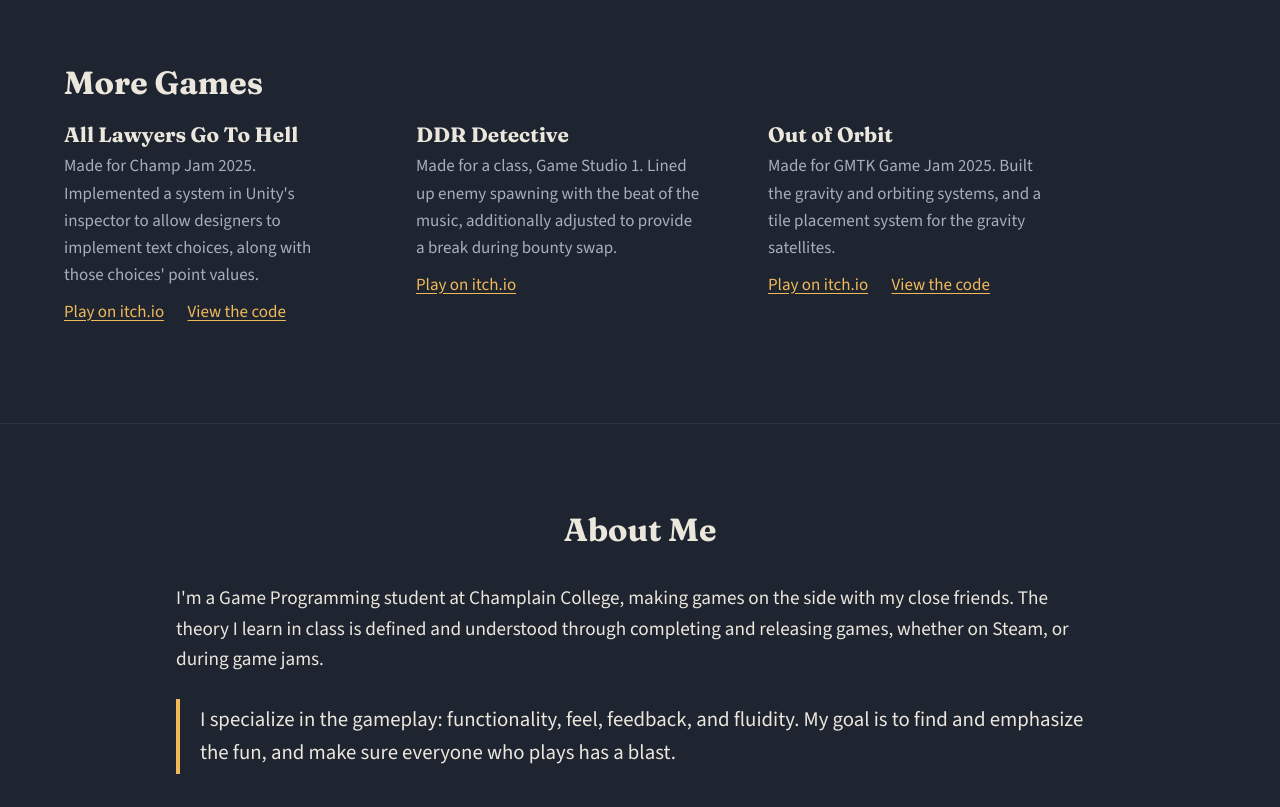
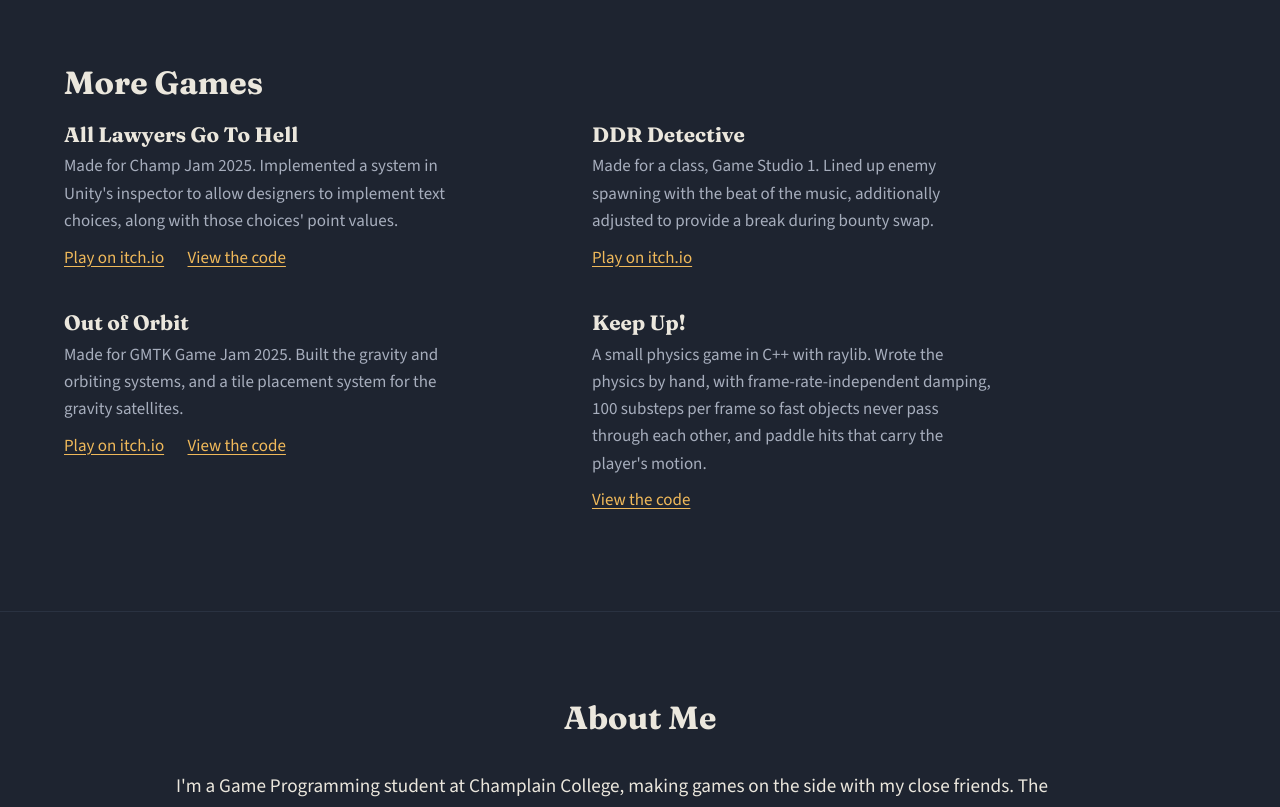
Before and after one commit to AlexWeiswasser/AlexWeiswasser.github.io, a plain HTML site: page index.html in a window 1280 px wide. Shown: the part 5260-6067 px from the top of the page. Drawn offline with nearby package versions, Linux system fonts and the light colour scheme.

Commit message:
Added keep up to the more games section.

```diff
--- a/index.html
+++ b/index.html
@@ -199,6 +199,13 @@
           <a href="https://github.com/AlexWeiswasser/OoTL_GMTK_GameJam_2025" target="_blank" rel="noopener">View the code</a>
         </p>
       </div>
+      <div>
+        <h3>Keep Up!</h3>
+        <p>A small physics game in C++ with raylib. Wrote the physics by hand, with frame-rate-independent damping, 100 substeps per frame so fast objects never pass through each other, and paddle hits that carry the player's motion.</p>
+        <p class="text-links">
+          <a href="https://github.com/AlexWeiswasser/KeepUp" target="_blank" rel="noopener">View the code</a>
+        </p>
+      </div>
     </div>
   </section>
 
--- a/style.css
+++ b/style.css
@@ -269,7 +269,7 @@ body.has-nav .detail-top { display: none; }  /* the bar replaces the old back bu
 .more h2 { font-size: clamp(1.5rem, 2.6vw, 2rem); margin-bottom: 1.5rem; }
 .more-list {
   display: grid;
-  grid-template-columns: repeat(auto-fit, minmax(17rem, 1fr));
+  grid-template-columns: repeat(auto-fit, minmax(22rem, 1fr));  /* two per row */
   gap: 2rem clamp(2rem, 5vw, 4.5rem);
   max-width: 62rem;
 }
```
